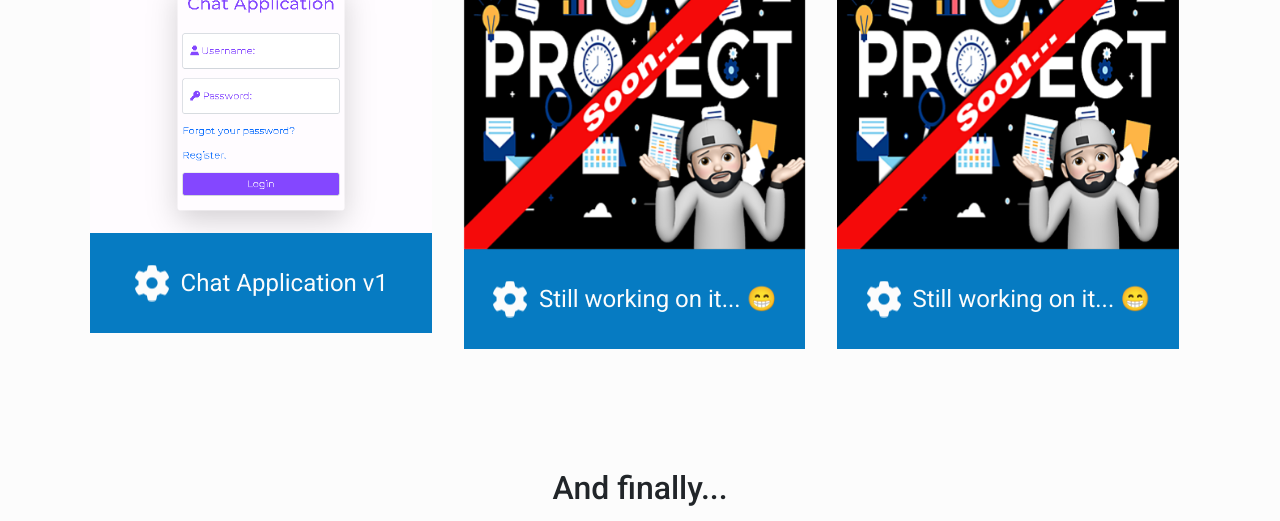
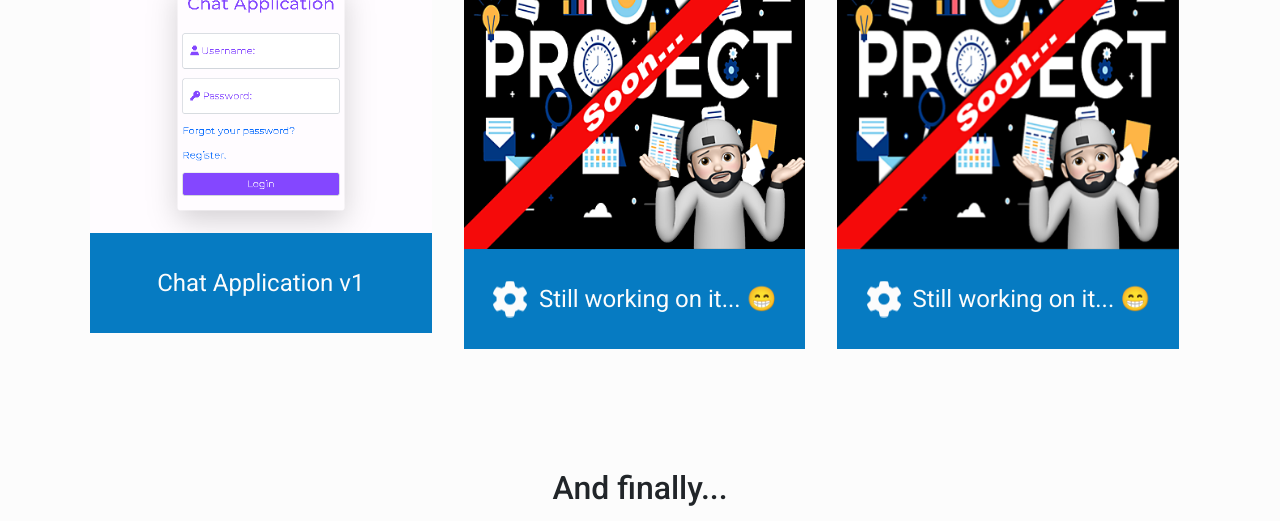
Before and after one commit to marcos-pdvni/portfolio, a website: page views/index.html in a window 1280 px wide. Shown: the part 2369-2890 px from the top of the page. Drawn offline with nearby package versions, Linux system fonts and the light colour scheme; files whose address does not match are found by name.

```diff
--- a/views/index.html
+++ b/views/index.html
@@ -174,7 +174,7 @@
             <img src="assets/img/login-project.png" alt="banner" />
           </div>
           <div class="project-link_title">
-            <i class="fa-solid fa-gear fa-xl fa-spin"></i> Chat Application v1
+            Chat Application v1
           </div>
         </a>
         <a href="#" target="_blank" rel="noopener noreferrer">
```
